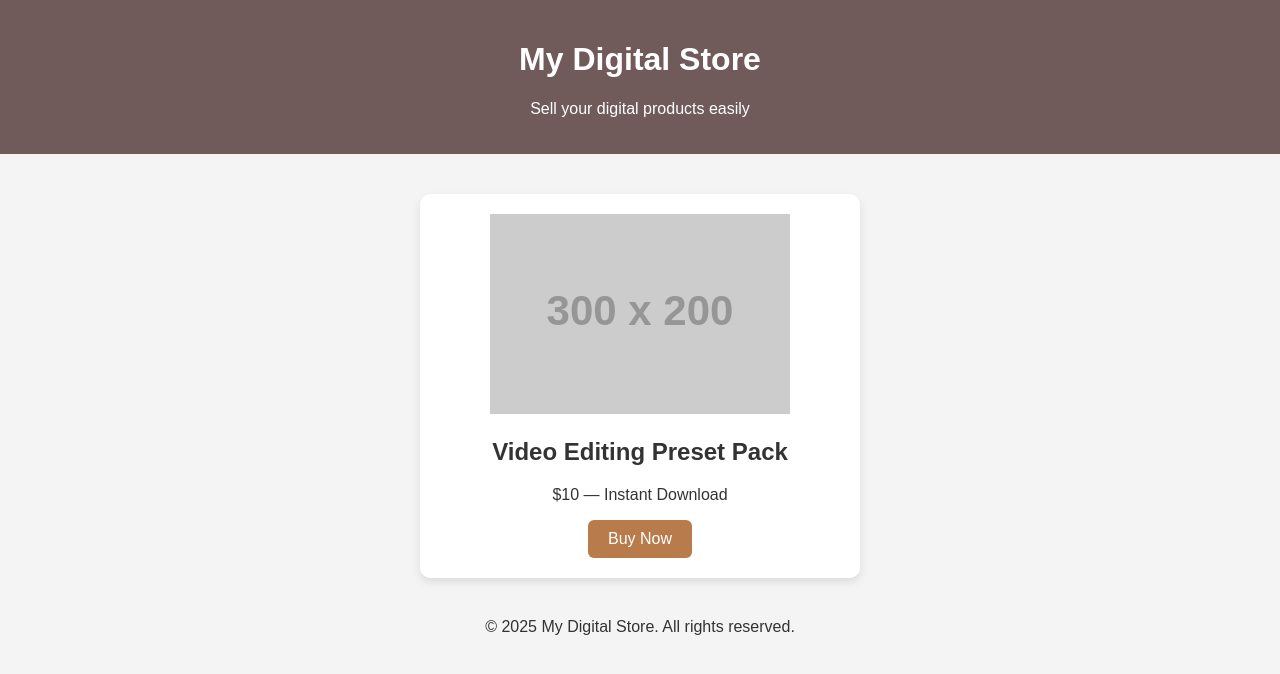
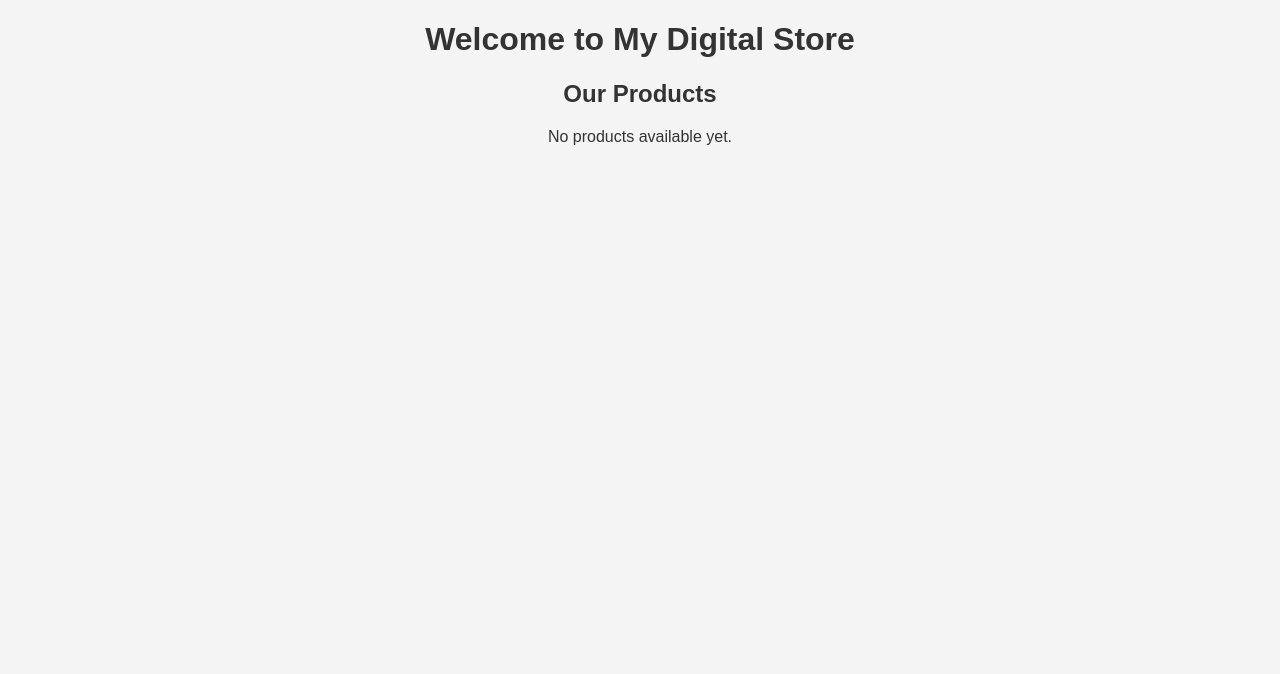
Before and after one commit to giyu0884/my-digital-store, a plain HTML site: page index.html in a window 1280 px wide. Drawn offline with Linux system fonts and the light colour scheme; placeholder pictures from the web are drawn by us.

Commit message:
Update index.html

```diff
--- a/index.html
+++ b/index.html
@@ -1,30 +1,44 @@
 <!DOCTYPE html>
 <html lang="en">
 <head>
-  <meta charset="UTF-8" />
-  <meta name="viewport" content="width=device-width, initial-scale=1.0" />
+  <meta charset="UTF-8">
+  <meta name="viewport" content="width=device-width, initial-scale=1.0">
   <title>My Digital Store</title>
-  <link rel="stylesheet" href="style.css" />
+  <link rel="stylesheet" href="style.css">
 </head>
 <body>
-  <header>
-    <h1>My Digital Store</h1>
-    <p>Sell your digital products easily</p>
-  </header>
+  <div class="container">
+    <h1>Welcome to My Digital Store</h1>
 
-  <main>
-    <section class="product">
-      <img src="https://via.placeholder.com/300x200" alt="Digital Product" />
-      <h2>Video Editing Preset Pack</h2>
-      <p>$10 — Instant Download</p>
-      <button id="buyButton">Buy Now</button>
+    <section>
+      <h2>Our Products</h2>
+      <div id="productContainer">
+        <!-- Products will appear here -->
+      </div>
     </section>
-  </main>
+  </div>
 
-  <footer>
-    <p>© 2025 My Digital Store. All rights reserved.</p>
-  </footer>
+  <script>
+    document.addEventListener("DOMContentLoaded", () => {
+      const container = document.getElementById("productContainer");
+      const products = JSON.parse(localStorage.getItem("products") || "[]");
 
-  <script src="script.js"></script>
+      if(products.length === 0) {
+        container.innerHTML = "<p>No products available yet.</p>";
+        return;
+      }
+
+      products.forEach(p => {
+        const div = document.createElement("div");
+        div.className = "product-card";
+        div.innerHTML = `
+          <h3>${p.name}</h3>
+          <p>Price: $${p.price}</p>
+          <a href="${p.fileData}" download="${p.fileName}" class="download-btn">Download</a>
+        `;
+        container.appendChild(div);
+      });
+    });
+  </script>
 </body>
 </html>
```
